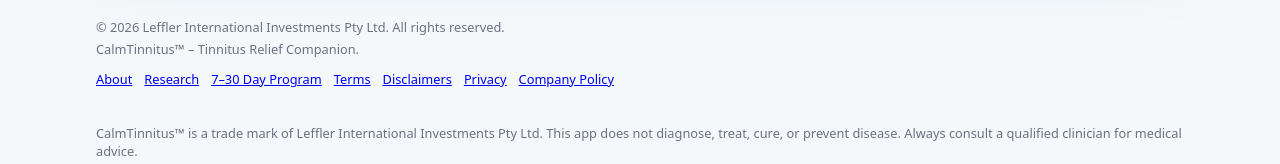
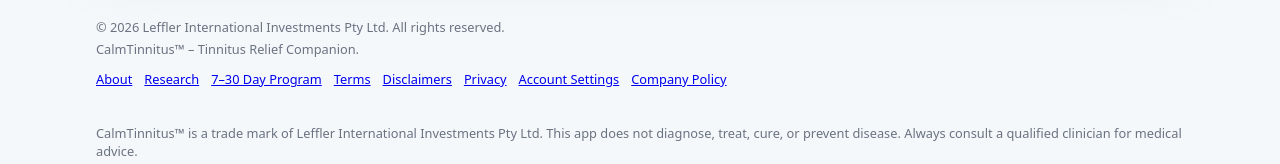
Before and after one commit to danyaffa/CalmTinnitus, a Next.js app: page / in a window 1280 px wide. Shown: the part 1304-1468 px from the top of the page. Built offline with nearby package versions, Linux system fonts and the light colour scheme; no server answers.

Commit message:
Update page.tsx

```diff
--- a/app/page.tsx
+++ b/app/page.tsx
@@ -217,15 +217,21 @@ export default function HomePage() {
             </span>
             <span>CalmTinnitus™ – Tinnitus Relief Companion.</span>
           </div>
+
           <div className="nq-footer-links">
             <Link href="/about">About</Link>
             <Link href="/research">Research</Link>
             <Link href="/program">7–30 Day Program</Link>
             <Link href="/terms">Terms</Link>
             <Link href="/disclaimers">Disclaimers</Link>
+
+            {/* ✅ Added */}
             <Link href="/privacy">Privacy</Link>
+            <Link href="/settings">Account Settings</Link>
+
             <Link href="/company-policy">Company Policy</Link>
           </div>
+
           <p className="nq-footer-note">
             CalmTinnitus™ is a trade mark of Leffler International Investments
             Pty Ltd. This app does not diagnose, treat, cure, or prevent
```
